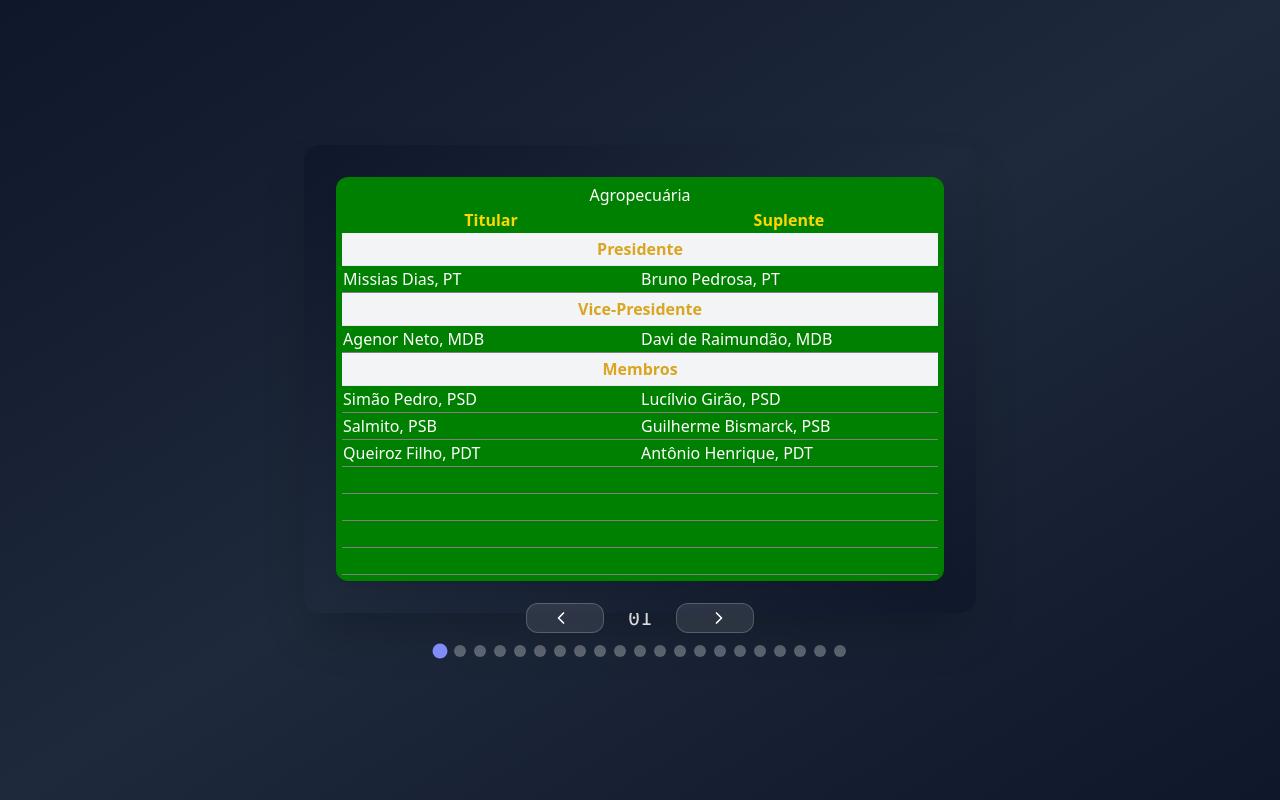
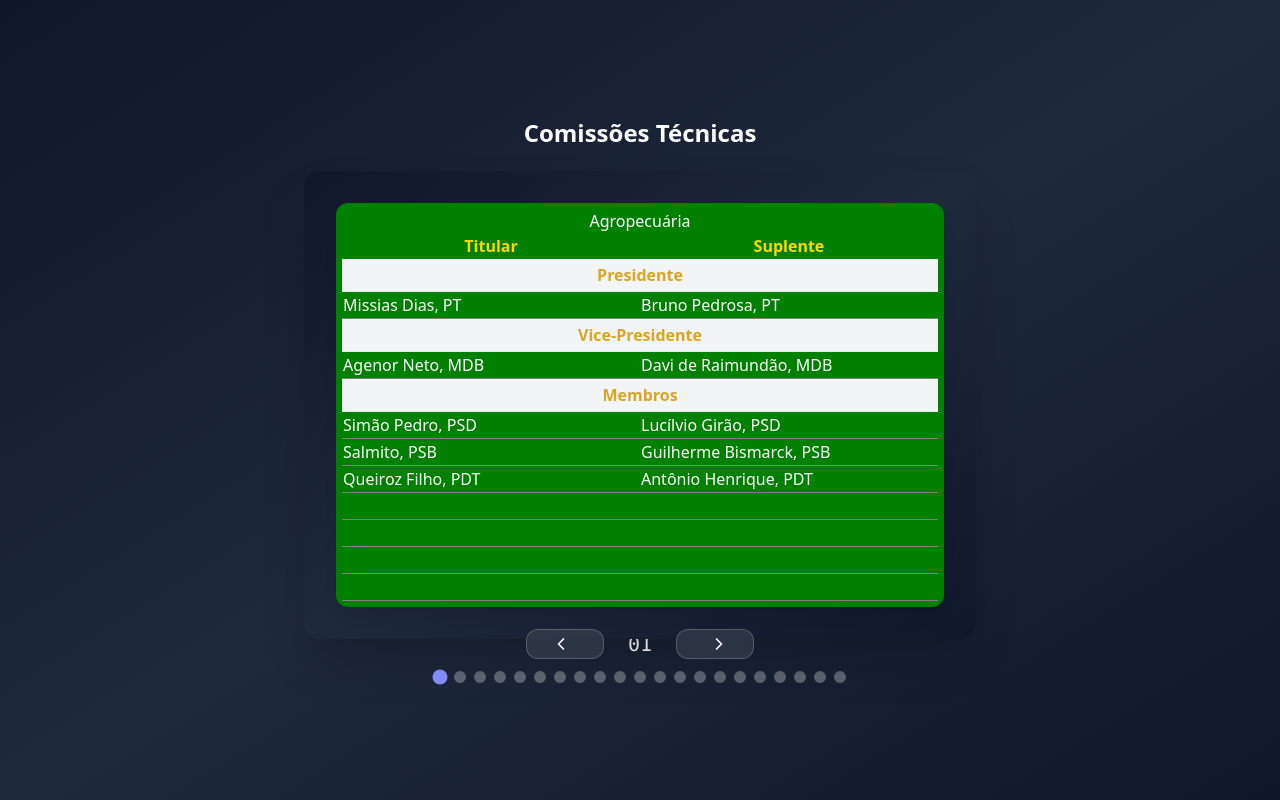
Before and after one commit to antonylima/CCTP, a React (Vite) app: page / in a window 1280 px wide. Built offline with nearby package versions, Linux system fonts and the light colour scheme.

Commit message:
Update App.tsx

```diff
--- a/src/App.tsx
+++ b/src/App.tsx
@@ -348,8 +348,8 @@ function App() {
   return (
     <div className="min-h-screen bg-gradient-to-br from-slate-900 via-slate-800 to-slate-900 flex flex-col items-center justify-center p-3">
       {/* Header */}
-      <div className="w-full max-w-4xl mb-1">
-        <h2 className="text-3xl md:text-2xl font-bold text-white text-center mb-2">
+      <div className="w-full max-w-4xl mb-8">
+        <h2 className="text-3xl md:text-2xl font-bold text-white text-center mb-8">
           Comissões Técnicas
         </h2>
       </div>
```
